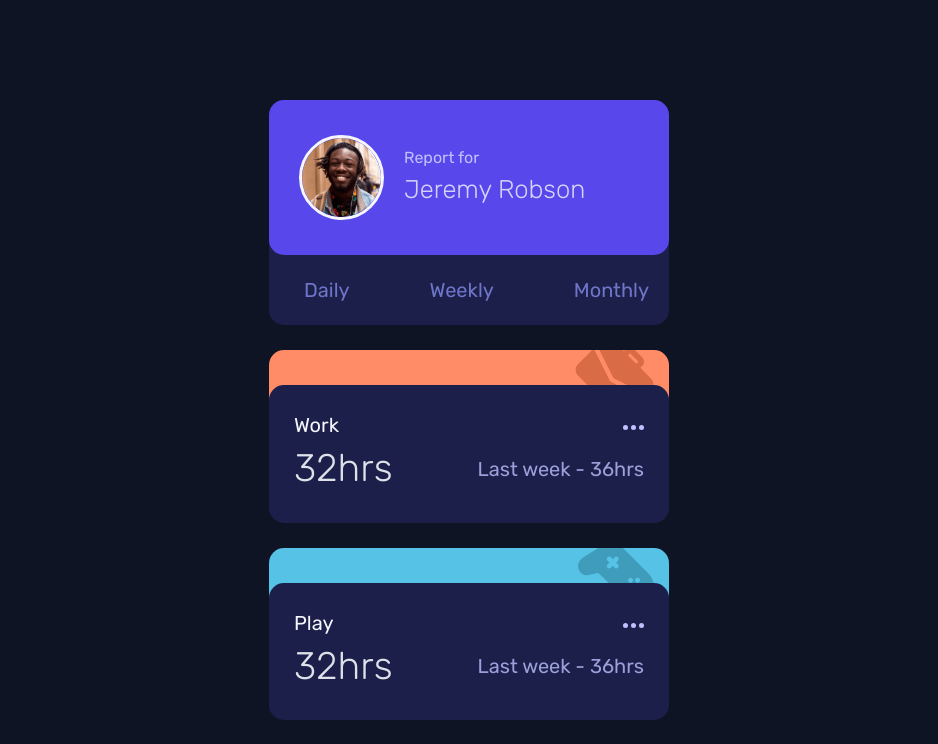
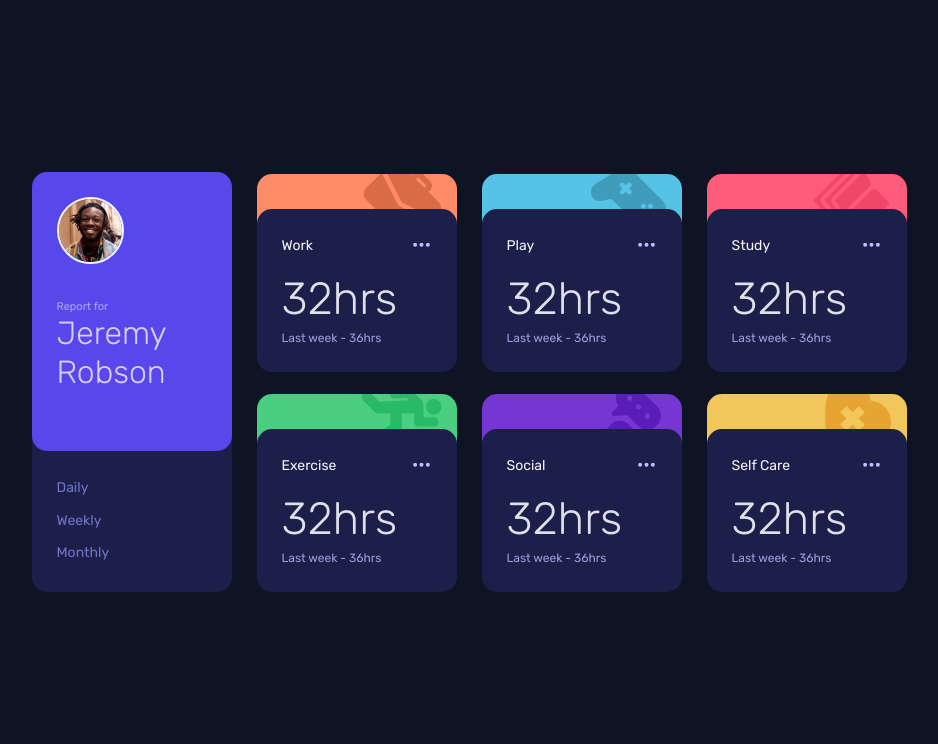
Before and after one commit to kens-visuals/time-tracking-dashboard, a website: page index.html in a window 1280 px wide. Shown: the top 744 px of the page, without its empty margins (171-1109 px from the left). Drawn offline with Linux system fonts and the light colour scheme.

Commit message:
add desktop layout

```diff
--- a/scss/_base.scss
+++ b/scss/_base.scss
@@ -60,7 +60,7 @@ body {
   color: $color-white;
   font-size: 1.6rem;
   font-family: 'Rubik', sans-serif;
-  line-height: 1.5;
+  line-height: 1.4;
   text-rendering: optimizeSpeed;
   display: grid;
   grid-template-rows: 1fr auto;
--- a/scss/_components.scss
+++ b/scss/_components.scss
@@ -2,63 +2,134 @@
   width: 100%;
   margin: 10rem 0;
 
+  display: grid;
+  grid-gap: 6rem;
+
+  @media (min-width: 810px) {
+    grid-template-columns: 20rem repeat(auto-fit, minmax(10rem, 20rem));
+    grid-template-rows: repeat(2, 20rem);
+    grid-auto-rows: 20rem;
+    grid-gap: 2rem 2.5rem;
+    place-content: center;
+  }
+
   & > * {
-    &:not(:last-child) {
-      margin-bottom: 6rem;
-    }
     border-radius: 1.5rem;
   }
 
   &__person {
     background-color: $color-primary--dark;
 
+    @media (min-width: 810px) {
+      grid-column: 1 / -1;
+      grid-row: 1 / 2;
+    }
+
+    @media (min-width: 1005px) {
+      grid-column: 1 / 2;
+      grid-row: 1 / 3;
+    }
+
     &-wrapper {
       background-color: $color-tertiary;
       border-radius: 1.5rem;
-      overflow: hidden;
       padding: 3.5rem 3rem;
       display: flex;
       align-items: center;
+
+      @media (min-width: 810px) {
+        padding: 1.5rem 2.5rem;
+        align-items: flex-start;
+      }
+
+      @media (min-width: 1005px) {
+        padding: 2.5rem;
+        align-items: flex-start;
+        flex-direction: column;
+      }
     }
 
     &-img {
       width: 25%;
-      border: 3px solid $color-white;
+      border: 0.2rem solid $color-white;
       border-radius: 50%;
+
+      @media (min-width: 810px) {
+        width: 15%;
+      }
+
+      @media (min-width: 1005px) {
+        width: 45%;
+      }
     }
 
     &-info {
       margin-left: 2rem;
+
+      @media (min-width: 810px) {
+        margin-block: 2rem;
+      }
+
+      @media (min-width: 1005px) {
+        margin-left: 0;
+        margin-block: 3.5rem;
+      }
     }
 
     &-report {
       color: $color-secondary;
-      font-size: clamp(1.4rem, 2vw, 1.6rem);
-      font-weight: 400;
+      font-size: 1.4rem;
+      opacity: 0.8;
+
+      @media (min-width: 810px) {
+        font-size: 1.1rem;
+      }
     }
 
     &-name {
-      font-size: clamp(2.3rem, 2vw, 4rem);
+      font-size: clamp(2.3rem, 2.5vw, 3.2rem);
       font-weight: 300;
       opacity: 0.8;
+
+      @media (min-width: 810px) {
+        line-height: 1.2;
+      }
     }
   }
 
   &__options {
     padding: 2rem 2rem 2rem 3.5rem;
+
+    @media (min-width: 810px) {
+      padding: 3rem 3.5rem;
+    }
+
+    @media (min-width: 1005px) {
+      padding: 2.5rem;
+    }
   }
 
   &__list {
     list-style: none;
     display: flex;
     justify-content: space-between;
+
+    @media (min-width: 1005px) {
+      justify-content: center;
+      flex-direction: column;
+      gap: 1rem;
+    }
   }
 
   &__link {
     color: $color-primary--light;
-    font-size: clamp(1.8rem, 2vw, 2rem);
+    font-size: 1.8rem;
     text-decoration: none;
-    transition: all 0.2s;
+    transition: color 0.2s;
+
+    @media (min-width: 1005px) {
+      font-size: 1.4rem;
+    }
 
     &--active {
       color: $color-white;
@@ -74,6 +145,7 @@
     padding: 2.5rem;
     position: relative;
     transition: all 0.2s ease-out;
+    align-self: end;
 
     &::before {
       content: '';
@@ -88,54 +160,60 @@
     }
 
     &:hover {
+      background-color: $color-secondary--dark;
       cursor: pointer;
-      background-color: $color-secondary--dark;
+    }
+
+    @media (min-width: 810px) {
+      display: flex;
+      flex-direction: column;
+      place-content: center;
     }
 
     &--work {
       &::before {
+        background-color: $color-orange;
         background-image: url(../images/icon-work.svg);
-        background-color: $color-orange;
         background-position: top -1.2rem right 1.5rem;
       }
     }
 
     &--play {
       &::before {
+        background-color: $color-cyan;
         background-image: url(../images/icon-play.svg);
-        background-color: $color-cyan;
         background-position: top -0.6rem right 1.5rem;
       }
     }
 
     &--study {
       &::before {
+        background-color: $color-red;
         background-image: url(../images/icon-study.svg);
-        background-color: $color-red;
         background-position: top -0.8rem right 1.5rem;
       }
     }
 
     &--exercise {
       &::before {
+        background-color: $color-green;
         background-image: url(../images/icon-exercise.svg);
-        background-color: $color-green;
         background-position: top -0.5rem right 1.5rem;
       }
     }
 
     &--social {
       &::before {
+        background-color: $color-violet;
         background-image: url(../images/icon-social.svg);
-        background-color: $color-violet;
         background-position: top -1.5rem right 1.5rem;
       }
     }
 
     &--self-care {
       &::before {
+        background-color: $color-yellow;
         background-image: url(../images/icon-self-care.svg);
-        background-color: $color-yellow;
         background-position: top -1.5rem right 1.5rem;
       }
     }
@@ -144,11 +222,19 @@
       display: flex;
       align-items: center;
       justify-content: space-between;
+
+      @media (min-width: 810px) {
+        margin-bottom: 1rem;
+      }
     }
 
     &-title {
-      font-size: clamp(1.9rem, 2vw, 2rem);
+      font-size: 1.9rem;
       font-weight: 400;
+
+      @media (min-width: 810px) {
+        font-size: 1.4rem;
+      }
     }
 
     &-elipsis {
@@ -158,32 +244,54 @@
         fill: $color-white;
         transition: fill 0.2s ease-out;
       }
+
+      @media (min-width: 810px) {
+        transform: scale(0.8);
+
+        & svg {
+          height: 0.8rem;
+        }
+      }
     }
 
     &-hours {
       display: flex;
       align-items: center;
       justify-content: space-between;
+
+      @media (min-width: 810px) {
+        align-items: flex-start;
+        flex-direction: column;
+      }
     }
 
     &-hour {
-      font-size: clamp(3rem, 3vw, 6rem);
+      font-size: 3rem;
       font-weight: 300;
       opacity: 0.9;
+
+      @media (min-width: 810px) {
+        font-size: 4.5rem;
+      }
     }
 
     &-date {
       color: $color-secondary;
-      font-size: clamp(1.5rem, 2vw, 2rem);
+      font-size: 1.5rem;
       opacity: 0.8;
+
+      @media (min-width: 810px) {
+        font-size: 1.2rem;
+      }
     }
   }
 }
 
 .attribution {
+  color: $color-white;
   font-size: clamp(1rem, 2vw, 1.2rem);
   text-align: center;
-  margin: 1rem 0;
+  margin-block: 1rem;
 
   &__link:link,
   &__link:visited {
--- a/scss/_layout.scss
+++ b/scss/_layout.scss
@@ -3,4 +3,8 @@
   max-width: 40rem;
   display: flex;
   justify-content: center;
+
+  @media (min-width: 810px) {
+    max-width: 90rem;
+  }
 }
```
Also changed, not shown: css/style.css.
